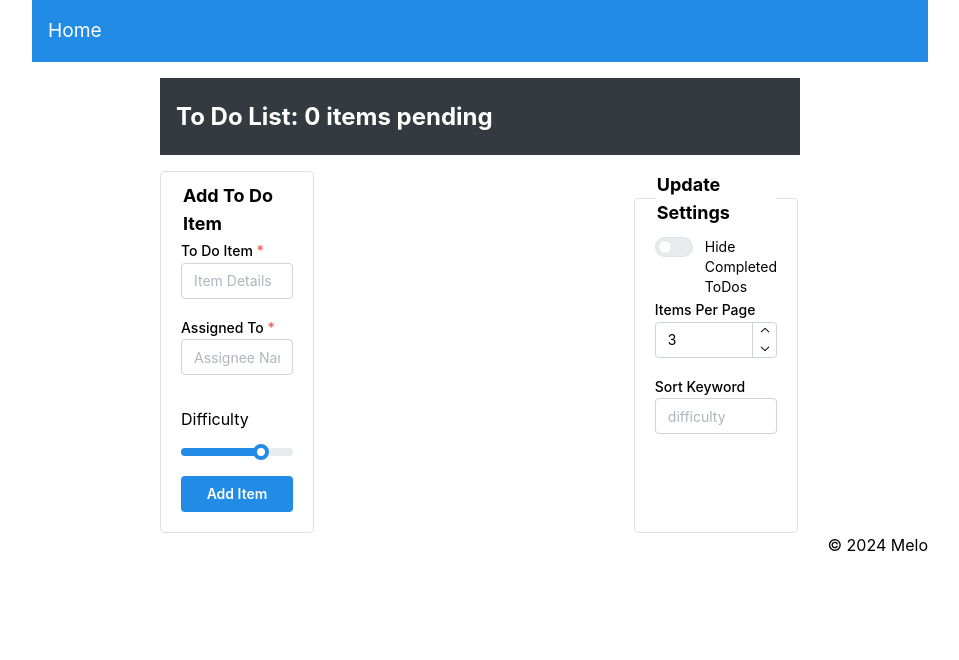
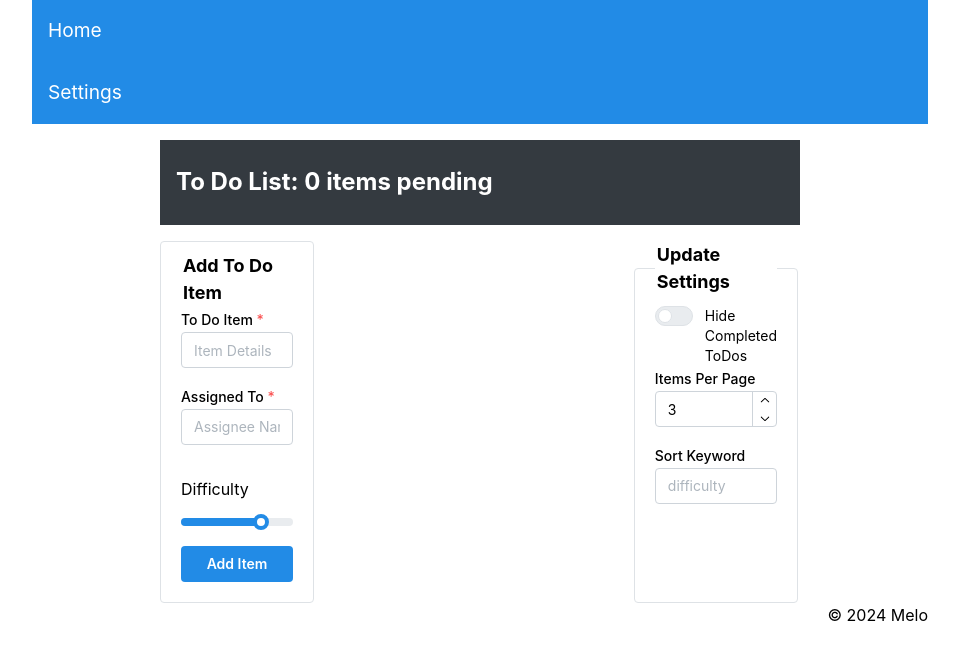
Before and after one commit to MelodicXP/todo-app, a React (Vite) app: page / in a window 1280 px wide. Shown: the top 660 px of the page, without its empty margins (160-1119 px from the left). Built offline with nearby package versions, Linux system fonts and the light colour scheme.

Commit message:
Add nav link to settings page

```diff
--- a/src/App.jsx
+++ b/src/App.jsx
@@ -2,10 +2,11 @@ import React from 'react';
 import { MantineProvider } from '@mantine/core'; // Import MantineProvider
 import '@mantine/core/styles.css';
 import { NavLink } from '@mantine/core';
-// import { IconChevronRight, IconActivity} from '@tabler/icons-react';
+import { BrowserRouter as Router, Route, Routes, } from 'react-router-dom';
 import Todo from './Components/Todo';
 import Footer from './Components/Footer';
-import './App.scss'
+import SettingsForm from './Components/SettingsForm'; // Import SettingsForm component
+import './App.scss';
 
 // Import display settings provider
 import DisplaySettingsProvider from './Context/Settings';
@@ -13,21 +14,34 @@ import DisplaySettingsProvider from './Context/Settings';
 export default class App extends React.Component {
   render() {
     return (
-
       <DisplaySettingsProvider>
         <MantineProvider>
+          <Router>
+            <nav>
               <NavLink
                 className="nav-link"
-              href="#required-for-focus"
+                href="/"
                 label="Home"
                 variant="filled"
                 active
               />
-            <Todo />
+              <NavLink
+                className="nav-link"
+                href="/settings"
+                label="Settings"
+                variant="filled"
+                active
+              />
+
+            <Routes>
+              <Route path="/" element={<Todo />} /> {/* Modified: Use element prop */}
+              <Route path="/settings" element={<SettingsForm />} /> {/* Modified: Use element prop */}
+            </Routes>
+            </nav>
+          </Router>
           <Footer />
         </MantineProvider>
       </DisplaySettingsProvider>
-
     );
   }
 }
```
Lines whose indentation alone changed are shown as unchanged.
